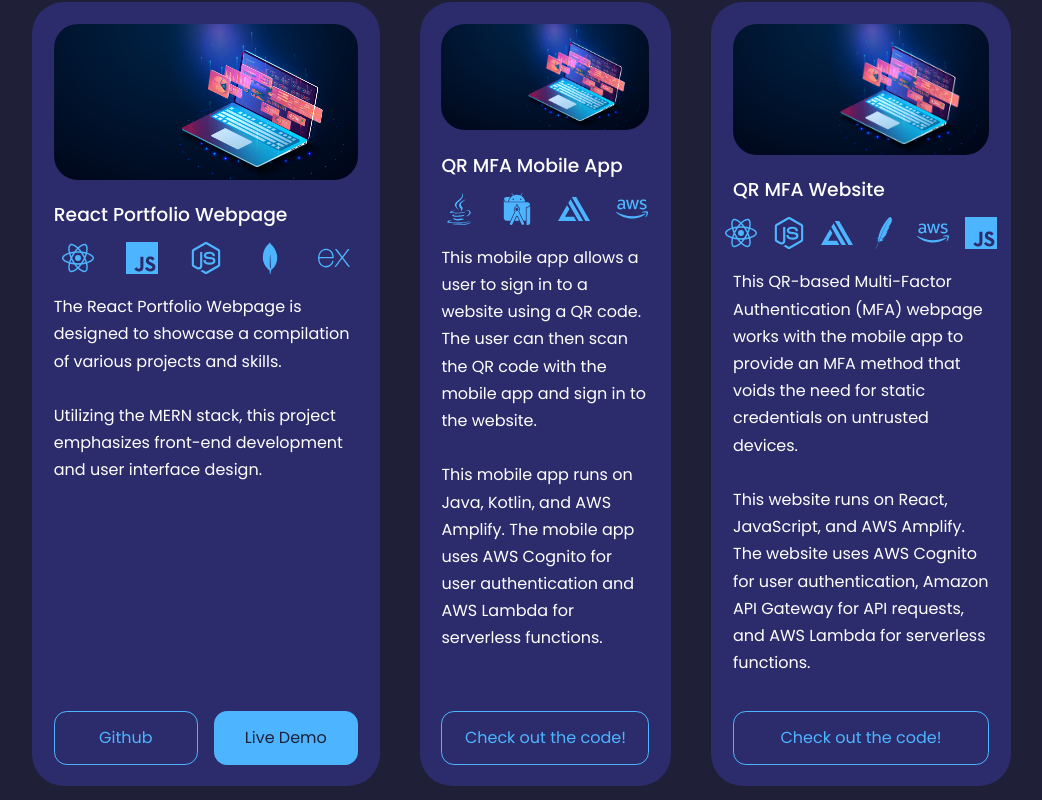
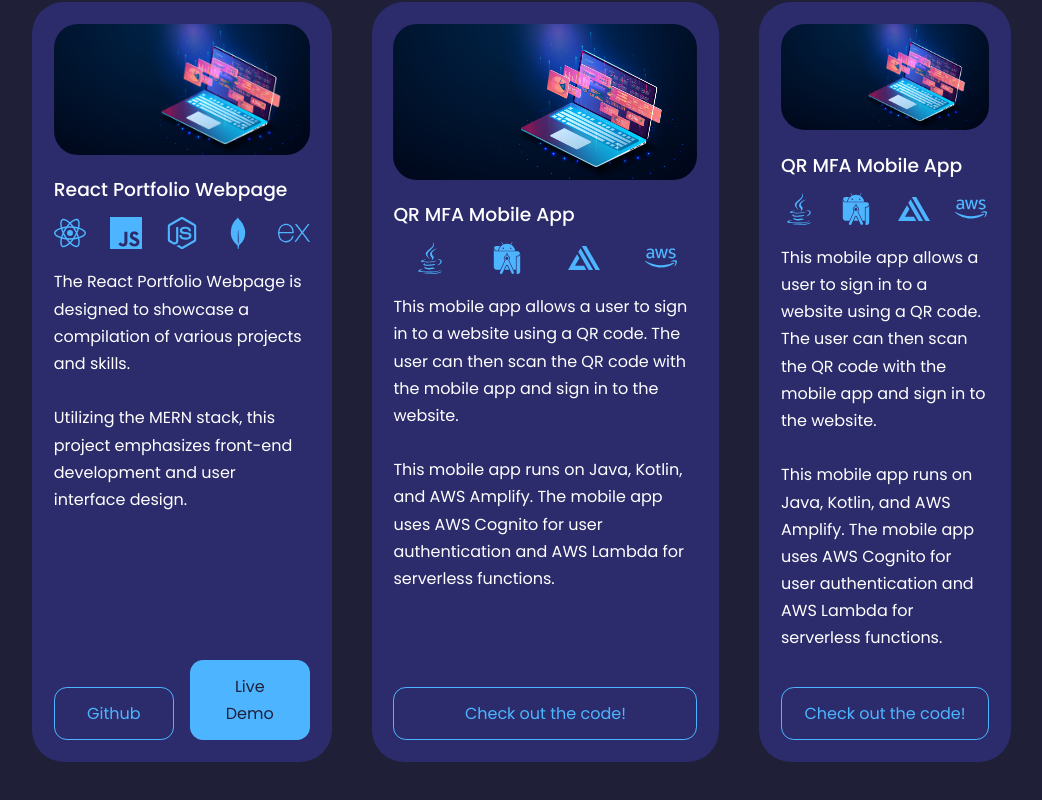
Before and after one commit to tbacon20/react-portfolio, a React (Create React App) app in the folder client/: page / in a window 1280 px wide. Shown: the part 4330-5130 px from the top of the page, without its empty margins (128-1170 px from the left). Built offline with nearby package versions, Linux system fonts and the light colour scheme.

Commit message:
adding project

```diff
--- a/client/src/components/projects/Projects.jsx
+++ b/client/src/components/projects/Projects.jsx
@@ -100,7 +100,18 @@ export const Projects = () => {
       icons: [SiReact, SiJavascript, SiNodedotjs, SiMongodb, SiExpress],
       languages: ["React", "node.js", "JavaScript", "MongoDB"],
     },
-
+    {
+      projectName: "QR MFA Mobile App",
+      link: ["https://github.com/tbacon20/AmplifyMobileApp"],
+      img: IMG1,
+      alt: "QR MFA Mobile App",
+      projectDescription: [
+        "This mobile app allows a user to sign in to a website using a QR code. The user can then scan the QR code with the mobile app and sign in to the website.",
+        "This mobile app runs on Java, Kotlin, and AWS Amplify. The mobile app uses AWS Cognito for user authentication and AWS Lambda for serverless functions.",
+      ],
+      icons: [SiJava, SiAndroidstudio, SiAwsamplify, SiAmazonaws],
+      languages: ["Java", "AWS"],
+    },
     {
       projectName: "QR MFA Mobile App",
       link: ["https://github.com/tbacon20/AmplifyMobileApp"],
```
